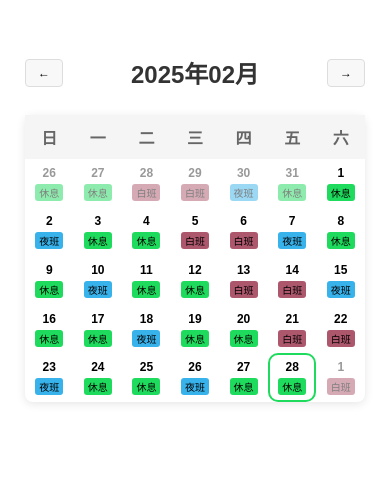
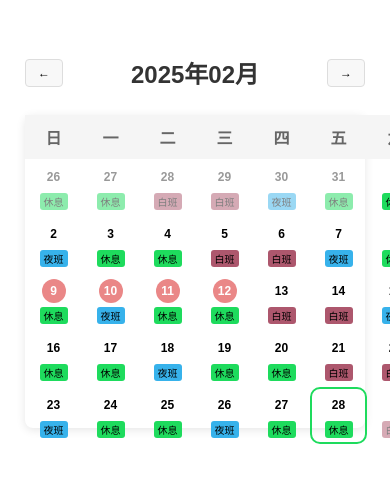
Before and after one commit to lazyxu/yl, a React (Vite) app: page / in a window 390 px wide. Shown: the top 482 px of the page. Built offline with nearby package versions, Linux system fonts and the light colour scheme.

Commit message:
增加经期显示

```diff
--- a/src/Calendar.css
+++ b/src/Calendar.css
@@ -111,10 +111,18 @@ h2 {
   .day {
     padding: 4px;
     font-size: 12px;
+    display: flex;
+    flex-direction: column;
+    align-items: center;
+    justify-content: center;
+    text-align: center;
   }
 
   .date {
     font-size: 12px;
+    width: 24px;
+    height: 24px;
+    line-height: 24px;
   }
 
   .shift {
@@ -127,3 +135,10 @@ h2 {
     font-size: 12px;
   }
 }
+
+/* 经期日的样式 */
+.menstrual-day .date {
+  background: #EA8787; /* 浅红色 */
+  border-radius: 24px;
+  color: #fff; /* 白色文字 */
+}
--- a/src/Calendar.jsx
+++ b/src/Calendar.jsx
@@ -1,7 +1,7 @@
 import moment from 'moment';
 import React, { useEffect, useRef, useState } from 'react';
 import './Calendar.css';
-import { getShift } from './utils';
+import { getMenstrualState, getShift } from './utils';
 
 // window.moment = moment;
 // window.moment('2025-02-01').isSame(window.moment(), 'day');
@@ -60,13 +60,18 @@ const Calendar = () => {
         const day = currentDay.clone();
         const isCurrentMonth = day.month() === currentMonth.month();
         const isToday = day.isSame(today, 'day');
-        // console.log(isToday, day, today)
         const shift = getShift(day);
+        const isMenstrual = getMenstrualState(day); // 获取经期状态
 
         weeks.push(
-          <div key={day.format('YYYY-MM-DD')} className={`day ${isToday ? shift : ''}`}>
+          <div
+            key={day.format('YYYY-MM-DD')}
+            className={`day ${isToday ? shift : ''} ${isMenstrual ? 'menstrual-day' : '' // 添加经期样式
+              }`}
+          >
             <div
-              className={`date ${isCurrentMonth ? '' : 'grayed'}`}
+              className={`date ${isCurrentMonth ? '' : 'grayed'} ${isMenstrual ? 'menstrual-date' : '' // 经期日期样式
+                }`}
             >
               {day.format('D')}
             </div>
@@ -80,11 +85,7 @@ const Calendar = () => {
         );
         currentDay.add(1, 'day');
       }
-      // weeks.push(
-      //   <div key={currentDay.format()} className="week">
-      //     {days}
-      //   </div>
-      // );
+      // weeks.push(<div key={currentDay.format()} className="week">{days}</div>);
     }
     return weeks;
   };
@@ -122,11 +123,11 @@ const Calendar = () => {
       </div>
       <div className="calendar" onTouchStart={onTouchStart} onTouchEnd={onTouchEnd}>
         {/* <div className="weekdays"> */}
-          {['日', '一', '二', '三', '四', '五', '六'].map(day => (
-            <div key={day} className="weekday">
-              {day}
-            </div>
-          ))}
+        {['日', '一', '二', '三', '四', '五', '六'].map(day => (
+          <div key={day} className="weekday">
+            {day}
+          </div>
+        ))}
         {/* </div> */}
         {generateCalendar()}
       </div>
--- a/src/utils.js
+++ b/src/utils.js
@@ -9,3 +9,23 @@ export const getShift = (date) => {
   const diffDays = date.diff(startDate, 'days');
   return shifts[(diffDays % 8 + 8) % 8];
 };
+
+// moment('2025-01-14')
+// moment('2025-01-15')
+// moment('2025-01-16')
+// moment('2025-01-17')
+
+// moment('2025-02-09')
+// moment('2025-02-10')
+// moment('2025-02-11')
+// moment('2025-02-12')
+const BASE_DATE = moment('2025-02-09'); // 基准起始日期
+const CYCLE_LENGTH = 28; // 周期长度（天） 21-35
+const MENSTRUATION_DAYS = 4; // 经期持续天数  2-7
+
+// 检查当前日期是否处于经期
+export const getMenstrualState = (date) => {
+  const daysPassed = date.diff(BASE_DATE, 'days');
+  const cycleDay = (daysPassed % CYCLE_LENGTH + CYCLE_LENGTH) % CYCLE_LENGTH;
+  return cycleDay < MENSTRUATION_DAYS ? '经期日' : '';
+};
```
